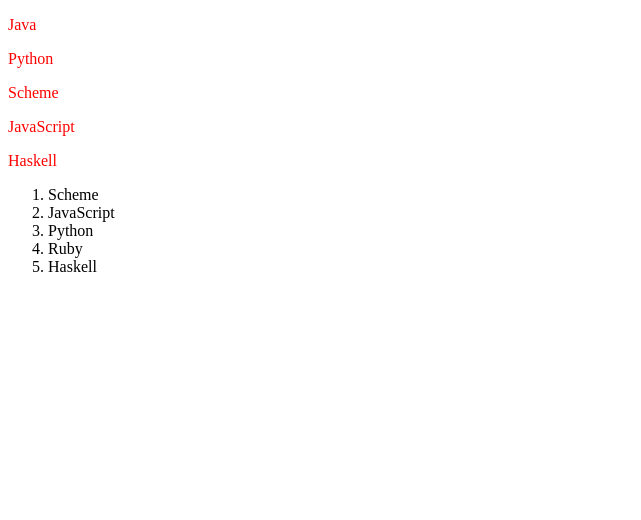
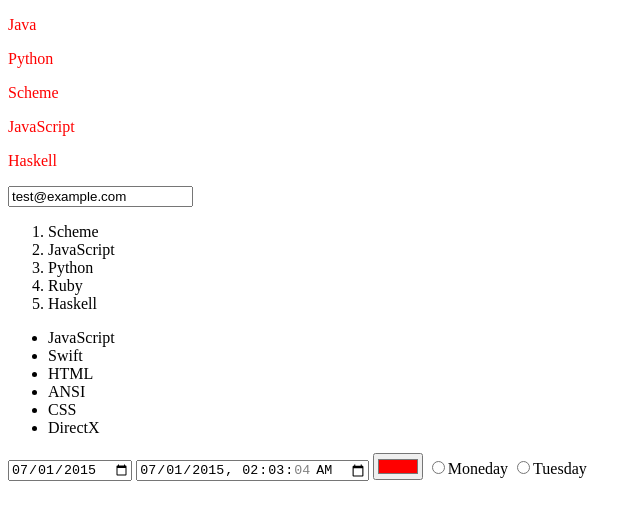
Before and after one commit to zdrjson/Temp, a plain HTML site: page Temp/index.html in a window 1280 px wide. Shown: the whole page, without its empty margins (0-641 px from the left). Drawn offline with Linux system fonts and the light colour scheme.

Commit message:
test js input

```diff
--- a/Temp/index.html
+++ b/Temp/index.html
@@ -21,7 +21,7 @@
     <p id="python">Python</p>
     <p id="scheme">Scheme</p>
 </div>
-
+<input type="text" id="email">
 
 <script>
 
@@ -44,6 +44,8 @@
     d.innerHTML = 'p {color : red}';
     document.getElementsByTagName('head')[0].appendChild(d);
 
+
+    //当你遍历一个父节点的子节点并进行删除操作时，要注意，children属性是一个只读属性，并且它在子节点变化时会实时更新。
     var
             i,c,
             list = document.getElementById('list');
@@ -51,15 +53,22 @@
         c = list.children[i]; //拿到第i个
     }
 
-    var self = document.getElementById('to-be-removed');
+//    var self = document.getElementById('to-be-removed');
+//
+//    var parent = self.parentElement;
+//
+//    var removed = parent.removeChild(self);
+//
+//    if (removed === self) {
+//        console.log('xxx');
+//    }
 
-    var parent = self.parentElement;
 
-    var removed = parent.removeChild(self);
+    var input = document.getElementById('email');
+    console.log(input.value);
 
-    if (removed === self) {
-        console.log('xxx');
-    }
+
+    input.value = 'test@example.com';
 
 </script>
 
@@ -74,7 +83,23 @@
 
 
 
+<ul id="test-list1">
+    <li>JavaScript</li>
+    <li>Swift</li>
+    <li>HTML</li>
+    <li>ANSI</li>
+    <li>CSS</li>
+    <li>DirectX</li>
+</ul>
 
+
+
+<input type="date" value="2015-07-01">
+<input type="datetime-local" value="2015-07-01T02:03:04">
+<input type="color" value="#ff0000">
+
+<label><input type="radio" name="weekday" id="monday" value="1">Moneday</label>
+<label><input type="radio" name="weekday" id="tuesday" value="2">Tuesday</label>
 
 
 
```
